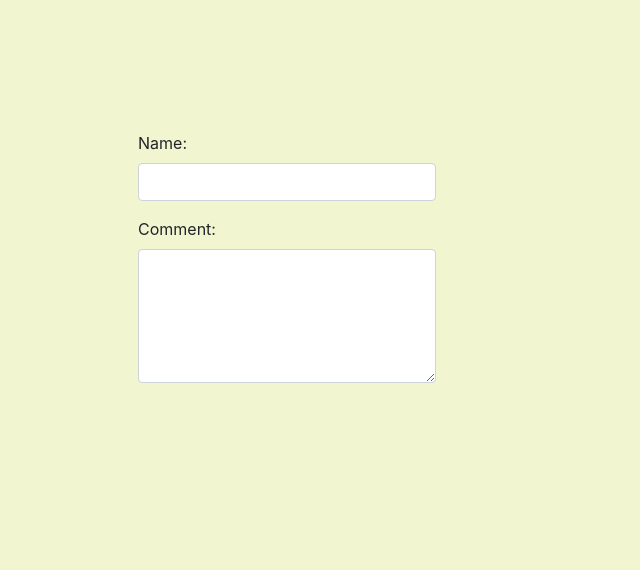
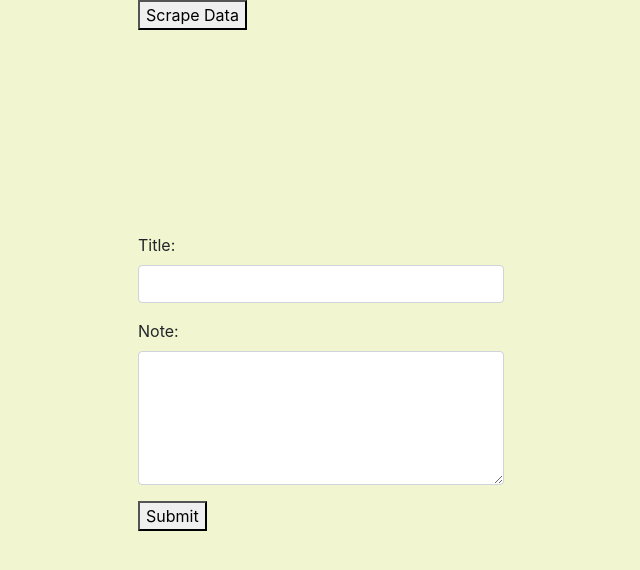
Before and after one commit to kamzh88/kartpage.github.io, a website: page public/index.html in a window 1280 px wide. Shown: the whole page, without its empty margins (517-1157 px from the left). Drawn offline with nearby package versions, Linux system fonts and the light colour scheme; no server answers.

Commit message:
get news article when scrape button is press

```diff
--- a/models/Article.js
+++ b/models/Article.js
@@ -9,7 +9,7 @@ const ArticleSchema = new Schema({
     },
     summary: {
         type: String,
-        required: true
+        required: false
     },
     link: {
         type: String,
--- a/public/app.js
+++ b/public/app.js
@@ -1,8 +1,16 @@
 $(document).ready(() => {
 
+    $(document).on("click", ".scrape", (event) => {
+        $.ajax('/articles', {
+            type: "DELETE",
+        }).then(() => {
+            // console.log("Deleted");
+            $.ajax('/scrape', {
+                type: "GET",
+            }).then((result) => {
+                // console.log(result);
                 $.getJSON("/articles", data => {
                     const articles = $("#articles");
-
                     data.forEach(data => {
                             articles.append(`
                             ${data.title}<br>
@@ -10,6 +18,15 @@ $(document).ready(() => {
                             <a href='https://www.infoworld.com${data.link}'>Article Link</a><br><br>
                             `);
                     });
-    })
+                });
+            });
+        });
+    });
+
+    //save note button
+    $(document).on("submit", "#saveNote", (event) => {
+        event.preventDefault()
+        console.log('hi');
+    });
 
 });
--- a/public/index.css
+++ b/public/index.css
@@ -3,13 +3,13 @@ body {
 }
 
 #articles{
-   height: 50rem;
+    height: 50rem;
     overflow-y: scroll;
 }
 
 .noteCSS{
-    margin-top: 10%;
+    width: 90%;
+    margin-top: 50%;
     margin-bottom: 10%;
     position: relative;
-    float: right;
 }
--- a/public/index.html
+++ b/public/index.html
@@ -17,16 +17,20 @@
             <div class="col-sm-6 ">
                 <div id="articles" class="overflow-auto"></div>
             </div>
-            <div class="col-sm-3 noteCSS ">
-                <div class="form-group">
-                    <label for="usr">Name:</label>
-                    <input type="text" class="form-control" id="usr">
-                </div>
-                <div id="notes">
-                    <div class="form-group">
-                        <label for="comment">Comment:</label>
-                        <textarea class="form-control" rows="5" id="comment"></textarea>
-                    </div>
+            <div class="col-sm-4">
+                <button class="scrape">Scrape Data</button>
+                <div class="addNote">
+                    <form id="saveNote" class="noteCSS">
+                        <div class="form-group">
+                            <label for="title">Title:</label>
+                            <input type="text" class="form-control" id="title">
+                        </div>
+                        <div class="form-group">
+                            <label for="note">Note:</label>
+                            <textarea class="form-control" rows="5" id="note"></textarea>
+                        </div>
+                        <button type="submit" value="Submit">Submit</button>
+                    </form>
                 </div>
             </div>
         </div>
```
Also changed, not shown: server.js (+18 -1 lines). Lines whose indentation alone changed are shown as unchanged.
